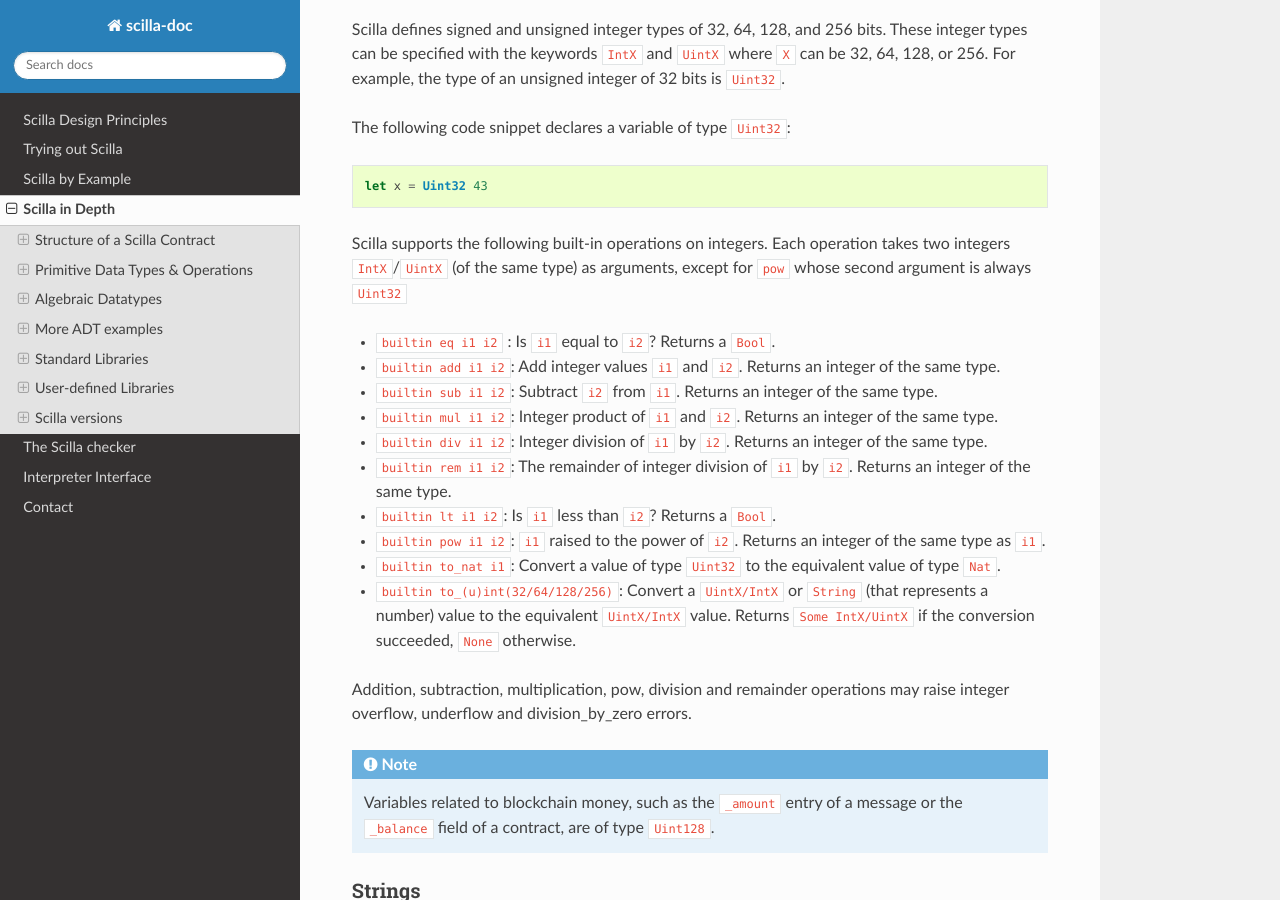
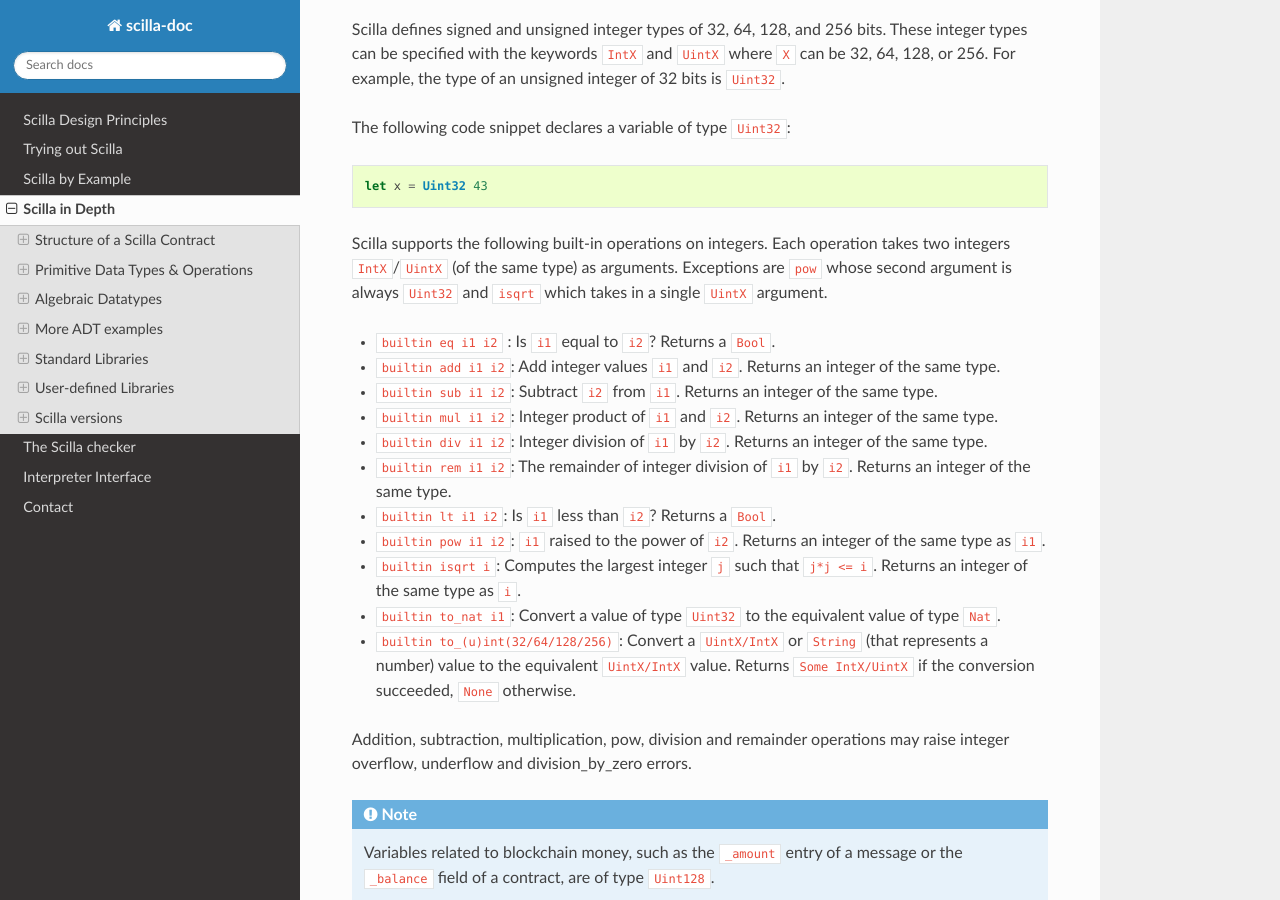
Before and after one commit to Zilliqa/scilla-docs, a Sphinx documentation site: the page built from docs/source/scilla-in-depth.rst, in a window 1280 px wide and 900 px high, scrolled down 10878 px. Built offline with Sphinx 7.4.7 and the Read the Docs theme 2.0.0, drawn with Linux system fonts in a browser that asks for light colours.

Commit message:
Document builtin isqrt

```diff
--- a/docs/source/scilla-in-depth.rst
+++ b/docs/source/scilla-in-depth.rst
@@ -628,8 +628,8 @@ The following code snippet declares a variable of type ``Uint32``:
 
 Scilla supports the following built-in operations on integers. Each
 operation takes two integers ``IntX``/``UintX`` (of the same type) as
-arguments, except for ``pow`` whose second argument is always
-``Uint32``
+arguments. Exceptions are ``pow`` whose second argument is always
+``Uint32`` and ``isqrt`` which takes in a single ``UintX`` argument.
 
 - ``builtin eq i1 i2`` : Is ``i1`` equal to ``i2``? Returns a ``Bool``.
 - ``builtin add i1 i2``: Add integer values ``i1`` and ``i2``.
@@ -644,6 +644,8 @@ arguments, except for ``pow`` whose second argument is always
   by ``i2``. Returns an integer of the same type.
 - ``builtin lt i1 i2``: Is ``i1`` less than ``i2``? Returns a ``Bool``.
 - ``builtin pow i1 i2``: ``i1`` raised to the power of ``i2``. Returns an integer of the same type as ``i1``.
+- ``builtin isqrt i``: Computes the largest integer ``j`` such that ``j*j <= i``. Returns an integer of the same
+  type as ``i``.
 - ``builtin to_nat i1``: Convert a value of type ``Uint32`` to the equivalent value of type ``Nat``.
 - ``builtin to_(u)int(32/64/128/256)``: Convert a ``UintX/IntX`` or ``String`` (that represents a number) value to the equivalent ``UintX/IntX`` value.
   Returns ``Some IntX/UintX`` if the conversion succeeded, ``None`` otherwise.
```
